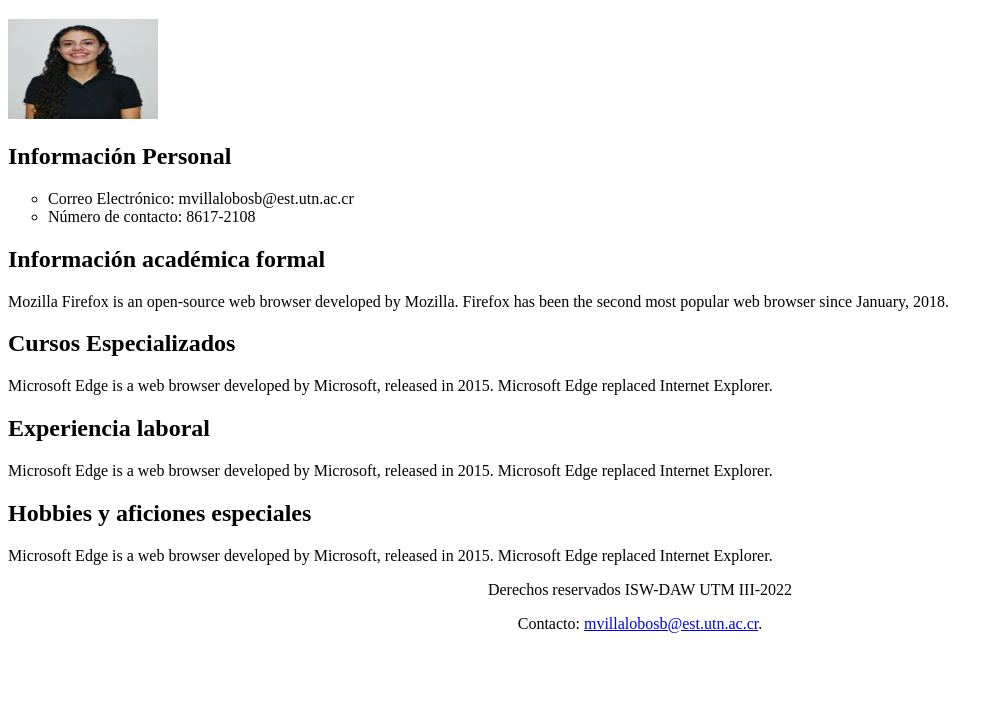
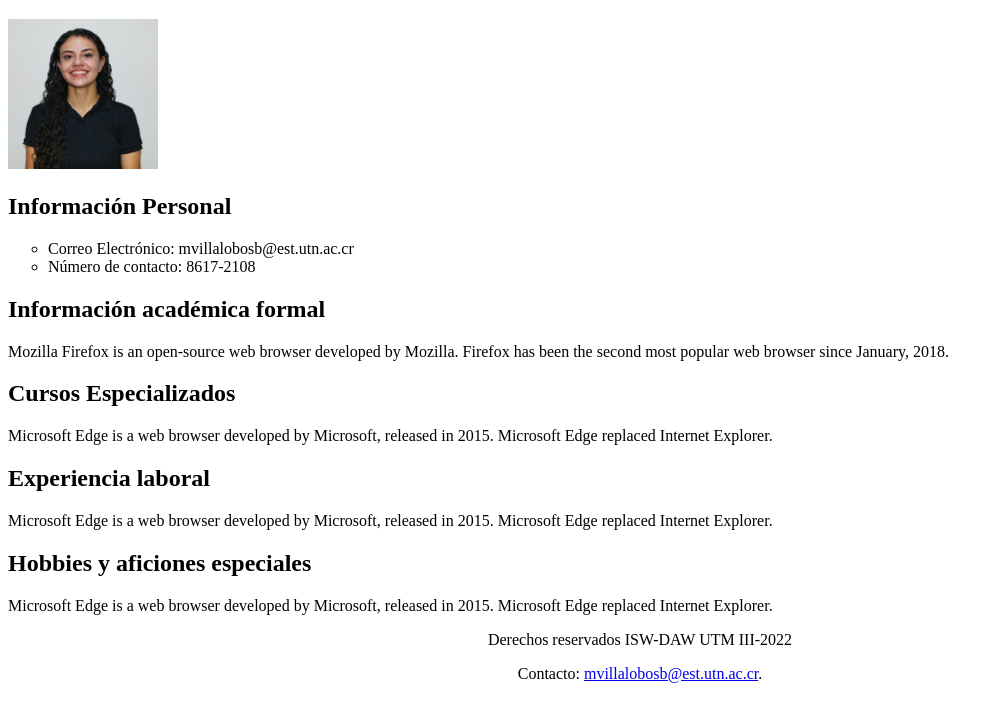
Before and after one commit to FershVilla/VersionesTrabajo1, a plain HTML site: page index.html in a window 1280 px wide. Shown: the part 61-782 px from the top of the page, without its empty margins (0-1003 px from the left). Drawn offline with Linux system fonts and the light colour scheme.

Commit message:
Update index.html

```diff
--- a/index.html
+++ b/index.html
@@ -11,7 +11,7 @@
 </head>
 <body>
     <h1>Fernanda Villalobos</h1>
-    <img src="img/fotoPerfi.jpeg" alt="Fernanda Villalobos" height="100px" width="150px" align="rigth">
+    <img src="img/fotoPerfi.jpeg" alt="Fernanda Villalobos" height="150px" width="150px" align="rigth">
     <article>
       <h2>Información Personal</h2>
       <ul type="circle">
```
